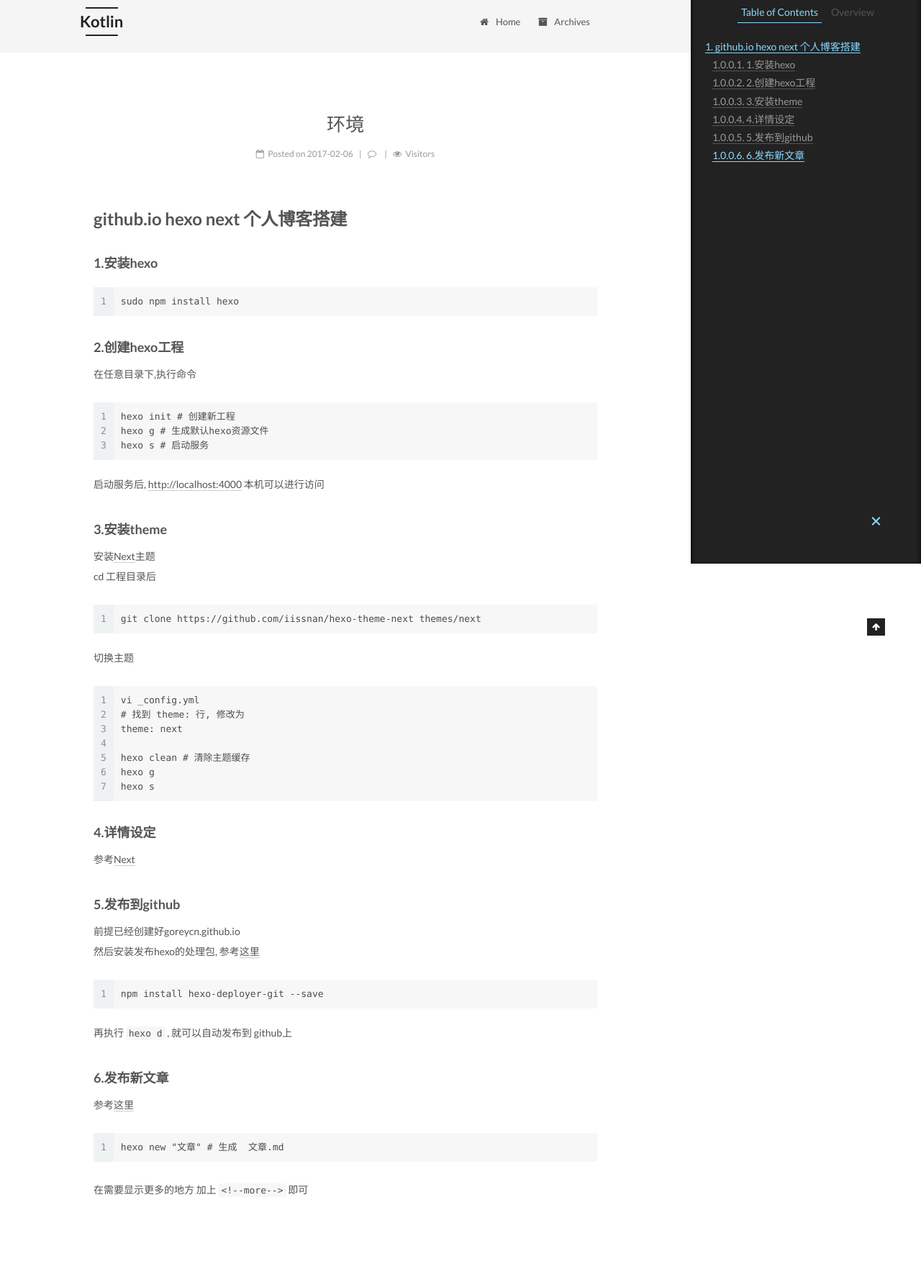
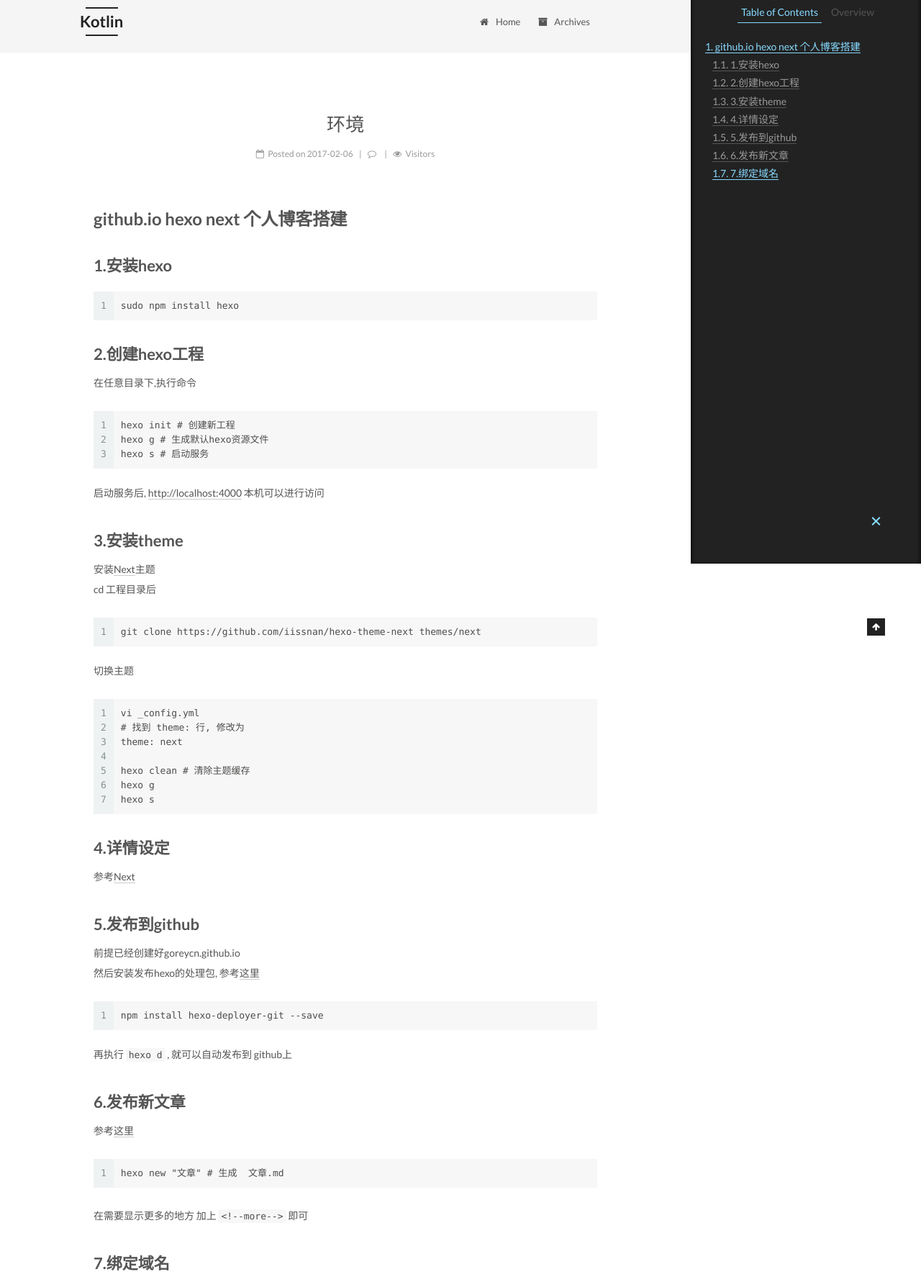
Before and after one commit to goreycn/goreycn.github.io, a plain HTML site: page 2017/02/06/环境/index.html in a window 1280 px wide. Shown: the part 17-1791 px from the top of the page at 72% size. Drawn offline with Linux system fonts and the light colour scheme; a script that the page names is missing.

Commit message:
Site updated: 2017-02-06 13:43:03

```diff
--- a/2017/02/06/环境/index.html
+++ b/2017/02/06/环境/index.html
@@ -90,7 +90,7 @@
 <meta property="og:url" content="http://www.kotlin.me/2017/02/06/环境/index.html">
 <meta property="og:site_name" content="Kotlin">
 <meta property="og:description" content="github.io hexo next 个人博客搭建">
-<meta property="og:updated_time" content="2017-02-06T05:05:12.000Z">
+<meta property="og:updated_time" content="2017-02-06T05:38:37.000Z">
 <meta name="twitter:card" content="summary">
 <meta name="twitter:title" content="环境">
 <meta name="twitter:description" content="github.io hexo next 个人博客搭建">
@@ -327,20 +327,24 @@
 
 
         <h1 id="github-io-hexo-next-个人博客搭建"><a href="#github-io-hexo-next-个人博客搭建" class="headerlink" title="github.io hexo next 个人博客搭建"></a>github.io hexo next 个人博客搭建</h1><a id="more"></a>
-<h4 id="1-安装hexo"><a href="#1-安装hexo" class="headerlink" title="1.安装hexo"></a>1.安装hexo</h4><figure class="highlight plain"><table><tr><td class="gutter"><pre><div class="line">1</div></pre></td><td class="code"><pre><div class="line">sudo npm install hexo</div></pre></td></tr></table></figure>
-<h4 id="2-创建hexo工程"><a href="#2-创建hexo工程" class="headerlink" title="2.创建hexo工程"></a>2.创建hexo工程</h4><p>在任意目录下,执行命令</p>
+<h2 id="1-安装hexo"><a href="#1-安装hexo" class="headerlink" title="1.安装hexo"></a>1.安装hexo</h2><figure class="highlight plain"><table><tr><td class="gutter"><pre><div class="line">1</div></pre></td><td class="code"><pre><div class="line">sudo npm install hexo</div></pre></td></tr></table></figure>
+<h2 id="2-创建hexo工程"><a href="#2-创建hexo工程" class="headerlink" title="2.创建hexo工程"></a>2.创建hexo工程</h2><p>在任意目录下,执行命令</p>
 <figure class="highlight plain"><table><tr><td class="gutter"><pre><div class="line">1</div><div class="line">2</div><div class="line">3</div></pre></td><td class="code"><pre><div class="line">hexo init # 创建新工程</div><div class="line">hexo g # 生成默认hexo资源文件</div><div class="line">hexo s # 启动服务</div></pre></td></tr></table></figure>
 <p>启动服务后,  <a href="http://localhost:4000" target="_blank" rel="external">http://localhost:4000</a> 本机可以进行访问</p>
-<h4 id="3-安装theme"><a href="#3-安装theme" class="headerlink" title="3.安装theme"></a>3.安装theme</h4><p>安装<a href="http://theme-next.iissnan.com/getting-started.html" target="_blank" rel="external">Next</a>主题<br>cd 工程目录后</p>
+<h2 id="3-安装theme"><a href="#3-安装theme" class="headerlink" title="3.安装theme"></a>3.安装theme</h2><p>安装<a href="http://theme-next.iissnan.com/getting-started.html" target="_blank" rel="external">Next</a>主题<br>cd 工程目录后</p>
 <figure class="highlight plain"><table><tr><td class="gutter"><pre><div class="line">1</div></pre></td><td class="code"><pre><div class="line">git clone https://github.com/iissnan/hexo-theme-next themes/next</div></pre></td></tr></table></figure>
 <p>切换主题</p>
 <figure class="highlight plain"><table><tr><td class="gutter"><pre><div class="line">1</div><div class="line">2</div><div class="line">3</div><div class="line">4</div><div class="line">5</div><div class="line">6</div><div class="line">7</div></pre></td><td class="code"><pre><div class="line">vi _config.yml</div><div class="line"># 找到 theme: 行, 修改为</div><div class="line">theme: next</div><div class="line"></div><div class="line">hexo clean # 清除主题缓存</div><div class="line">hexo g </div><div class="line">hexo s</div></pre></td></tr></table></figure>
-<h4 id="4-详情设定"><a href="#4-详情设定" class="headerlink" title="4.详情设定"></a>4.详情设定</h4><p>参考<a href="http://theme-next.iissnan.com/getting-started.html" target="_blank" rel="external">Next</a></p>
-<h4 id="5-发布到github"><a href="#5-发布到github" class="headerlink" title="5.发布到github"></a>5.发布到github</h4><p>前提已经创建好goreycn.github.io<br>然后安装发布hexo的处理包, 参考<a href="http://www.jianshu.com/p/465830080ea9" target="_blank" rel="external">这里</a></p>
+<h2 id="4-详情设定"><a href="#4-详情设定" class="headerlink" title="4.详情设定"></a>4.详情设定</h2><p>参考<a href="http://theme-next.iissnan.com/getting-started.html" target="_blank" rel="external">Next</a></p>
+<h2 id="5-发布到github"><a href="#5-发布到github" class="headerlink" title="5.发布到github"></a>5.发布到github</h2><p>前提已经创建好goreycn.github.io<br>然后安装发布hexo的处理包, 参考<a href="http://www.jianshu.com/p/465830080ea9" target="_blank" rel="external">这里</a></p>
 <figure class="highlight plain"><table><tr><td class="gutter"><pre><div class="line">1</div></pre></td><td class="code"><pre><div class="line">npm install hexo-deployer-git --save</div></pre></td></tr></table></figure>
 <p>再执行 <code>hexo d</code> , 就可以自动发布到 github上</p>
-<h4 id="6-发布新文章"><a href="#6-发布新文章" class="headerlink" title="6.发布新文章"></a>6.发布新文章</h4><p>参考<a href="http://www.tuicool.com/articles/ueI7naV" target="_blank" rel="external">这里</a><br><figure class="highlight plain"><table><tr><td class="gutter"><pre><div class="line">1</div></pre></td><td class="code"><pre><div class="line">hexo new &quot;文章&quot; # 生成  文章.md</div></pre></td></tr></table></figure></p>
+<h2 id="6-发布新文章"><a href="#6-发布新文章" class="headerlink" title="6.发布新文章"></a>6.发布新文章</h2><p>参考<a href="http://www.tuicool.com/articles/ueI7naV" target="_blank" rel="external">这里</a><br><figure class="highlight plain"><table><tr><td class="gutter"><pre><div class="line">1</div></pre></td><td class="code"><pre><div class="line">hexo new &quot;文章&quot; # 生成  文章.md</div></pre></td></tr></table></figure></p>
 <p>在需要显示更多的地方 加上 <code>&lt;!--more--&gt;</code> 即可</p>
+<h2 id="7-绑定域名"><a href="#7-绑定域名" class="headerlink" title="7.绑定域名"></a>7.绑定域名</h2><p>在public 目录下,创建CNAME文件, 内容为 域名 kotlin.me<br>然后发布到github上.</p>
+<p>添加DNS配置</p>
+<figure class="highlight plain"><table><tr><td class="gutter"><pre><div class="line">1</div><div class="line">2</div><div class="line">3</div></pre></td><td class="code"><pre><div class="line">@        A        192.30.252.153</div><div class="line">@        A        192.30.252.154</div><div class="line">www      CNAME    goreycn.github.io</div></pre></td></tr></table></figure>
+<p>终于可以 <a href="kotlin.me">kotlin.me</a> 直接访问了</p>
 
 
     </div>
@@ -472,7 +476,7 @@
 
 
 
-              <div class="post-toc-content"><ol class="nav"><li class="nav-item nav-level-1"><a class="nav-link" href="#github-io-hexo-next-个人博客搭建"><span class="nav-number">1.</span> <span class="nav-text">github.io hexo next 个人博客搭建</span></a><ol class="nav-child"><li class="nav-item nav-level-4"><a class="nav-link" href="#1-安装hexo"><span class="nav-number">1.0.0.1.</span> <span class="nav-text">1.安装hexo</span></a></li><li class="nav-item nav-level-4"><a class="nav-link" href="#2-创建hexo工程"><span class="nav-number">1.0.0.2.</span> <span class="nav-text">2.创建hexo工程</span></a></li><li class="nav-item nav-level-4"><a class="nav-link" href="#3-安装theme"><span class="nav-number">1.0.0.3.</span> <span class="nav-text">3.安装theme</span></a></li><li class="nav-item nav-level-4"><a class="nav-link" href="#4-详情设定"><span class="nav-number">1.0.0.4.</span> <span class="nav-text">4.详情设定</span></a></li><li class="nav-item nav-level-4"><a class="nav-link" href="#5-发布到github"><span class="nav-number">1.0.0.5.</span> <span class="nav-text">5.发布到github</span></a></li><li class="nav-item nav-level-4"><a class="nav-link" href="#6-发布新文章"><span class="nav-number">1.0.0.6.</span> <span class="nav-text">6.发布新文章</span></a></li></ol></li></ol></li></ol></li></ol></div>
+              <div class="post-toc-content"><ol class="nav"><li class="nav-item nav-level-1"><a class="nav-link" href="#github-io-hexo-next-个人博客搭建"><span class="nav-number">1.</span> <span class="nav-text">github.io hexo next 个人博客搭建</span></a><ol class="nav-child"><li class="nav-item nav-level-2"><a class="nav-link" href="#1-安装hexo"><span class="nav-number">1.1.</span> <span class="nav-text">1.安装hexo</span></a></li><li class="nav-item nav-level-2"><a class="nav-link" href="#2-创建hexo工程"><span class="nav-number">1.2.</span> <span class="nav-text">2.创建hexo工程</span></a></li><li class="nav-item nav-level-2"><a class="nav-link" href="#3-安装theme"><span class="nav-number">1.3.</span> <span class="nav-text">3.安装theme</span></a></li><li class="nav-item nav-level-2"><a class="nav-link" href="#4-详情设定"><span class="nav-number">1.4.</span> <span class="nav-text">4.详情设定</span></a></li><li class="nav-item nav-level-2"><a class="nav-link" href="#5-发布到github"><span class="nav-number">1.5.</span> <span class="nav-text">5.发布到github</span></a></li><li class="nav-item nav-level-2"><a class="nav-link" href="#6-发布新文章"><span class="nav-number">1.6.</span> <span class="nav-text">6.发布新文章</span></a></li><li class="nav-item nav-level-2"><a class="nav-link" href="#7-绑定域名"><span class="nav-number">1.7.</span> <span class="nav-text">7.绑定域名</span></a></li></ol></li></ol></div>
 
 
           </div>
```
Also changed, not shown: favicon.ico (added).
